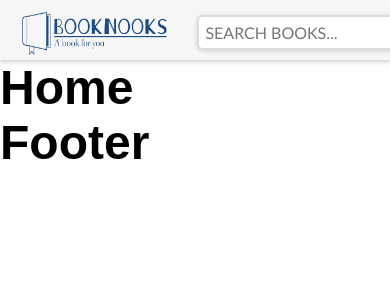
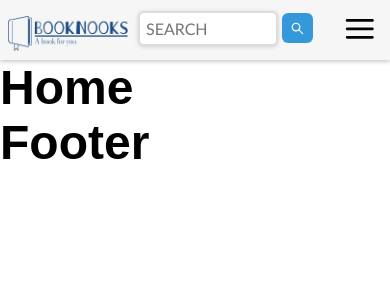
Before and after one commit to Kabishbrt/booknooks, a React (Create React App) app: page / in a window 390 px wide. Shown: the top 300 px of the page. Built offline with nearby package versions, Linux system fonts and the light colour scheme.

Commit message:
navbar responsivness

```diff
--- a/src/components/Header.js
+++ b/src/components/Header.js
@@ -19,7 +19,7 @@ export const Header = () => {
 };
 
 const HeaderSection = styled.section`
-  padding: 3rem 2.8rem;
+  padding: 3rem 3rem;
   height: 7.5rem;
   background-color: ${({ theme }) => theme.colors.featbg};
   display: flex;
@@ -42,12 +42,13 @@ const HeaderSection = styled.section`
   }
 
   @media screen and (max-width: 1000px) {
+    padding: 1rem;
     .logo {
       margin-left: 0rem;
       padding-right: 10px;
 
       img {
-        width: 145px;
+        width: 120px;
         height: auto;
       }
     }
--- a/src/components/Nav.js
+++ b/src/components/Nav.js
@@ -168,7 +168,7 @@ const Nav = () =>{
   .logbtn:hover {
     background-color: red; /* Change to your desired hover background color */
   }
-  @media screen and (max-width: 1000px) {
+  @media screen and (max-width: 1130px) {
     .logbtn {
       padding: 1px 1px;
       font-size: 16px;
@@ -176,7 +176,7 @@ const Nav = () =>{
     }
     .cart-trolley--link .cart-trolley {
       position: relative;
-      font-size: 2.5rem;
+      font-size: 2.2rem;
       margin-left:-6px;
   }
   }
@@ -212,7 +212,7 @@ const Nav = () =>{
           </li>
           <li>
             <NavLink to="/products" className= "navbar-link" onClick={() => setMenuIcon(false)}>
-              Reach Us
+                Contact
             </NavLink>
           </li>
           <NavLink>
--- a/src/components/SearchBar.js
+++ b/src/components/SearchBar.js
@@ -6,7 +6,7 @@ import { AiOutlineSearch } from 'react-icons/ai';
 export const SearchBar = () => {
   return (
     <SearchContainer>
-      <SearchInput type="text" placeholder="Search books..." />
+      <SearchInput type="text" placeholder="Search " />
       <SearchButton>
         <AiOutlineSearch />
       </SearchButton>
@@ -18,21 +18,35 @@ const SearchContainer = styled.div`
   display: flex;
   margin-top: 4px;
   align-items: center;
+
+
+  @media (max-width: 1100px) {
+    gap: 0.5rem;
+    flex-direction: row;
+    align-items: stretch;
+  }
 `;
 
 const SearchInput = styled.input`
-  padding: 6px; // Decreased height
+  padding: 6px;
   border: 2px solid #ddd;
   border-radius: 6px;
   font-size: 16px;
-  width: 300px; // Adjust the width as needed
+  width: 300px;
   margin-left: 20px;
   margin-right: 8px;
-  background-size: 20px 20px; // Set the size of the background image
+  background-size: 20px 20px;
 
   &:focus {
     outline: none;
     border-color: #3498db;
+  }
+
+  @media (max-width: 1100px) {
+    width: 70%; // Take up the full width on smaller screens
+    margin-left: 0;
+    margin-right: 0;
+    margin-bottom: 8px;
   }
 `;
 
@@ -42,15 +56,25 @@ const SearchButton = styled.button`
   border: none;
   border-radius: 6px;
   cursor: pointer;
-  padding: 8px; // Decreased height
-  transition: background-color 0.3s ease; // Added transition for smooth hover effect
+  padding: 8px;
+  transition: background-color 0.3s ease;
 
   &:hover {
-    background-color: #267bb8; // Change the color on hover
+    background-color: #267bb8;
   }
 
   svg {
-    font-size: 20px; // Adjusted size
+    font-size: 20px;
+  }
+  @media (max-width: 1100px) {
+    margin-top: 2px;
+    height: 30px;
+    justify-content: center;
+
+    svg {
+
+        font-size: 15px;
+      }
   }
 `;
 
```
